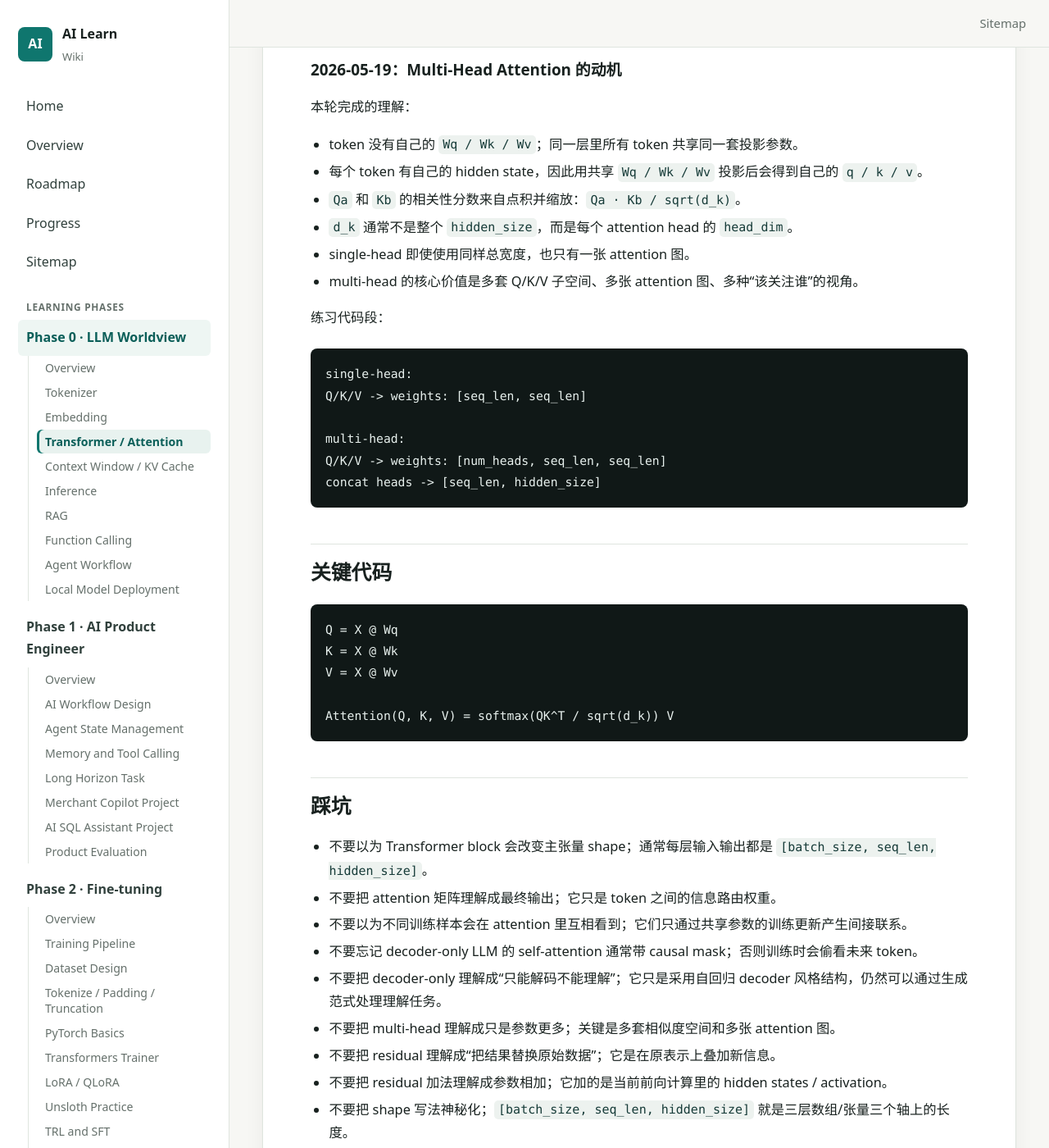
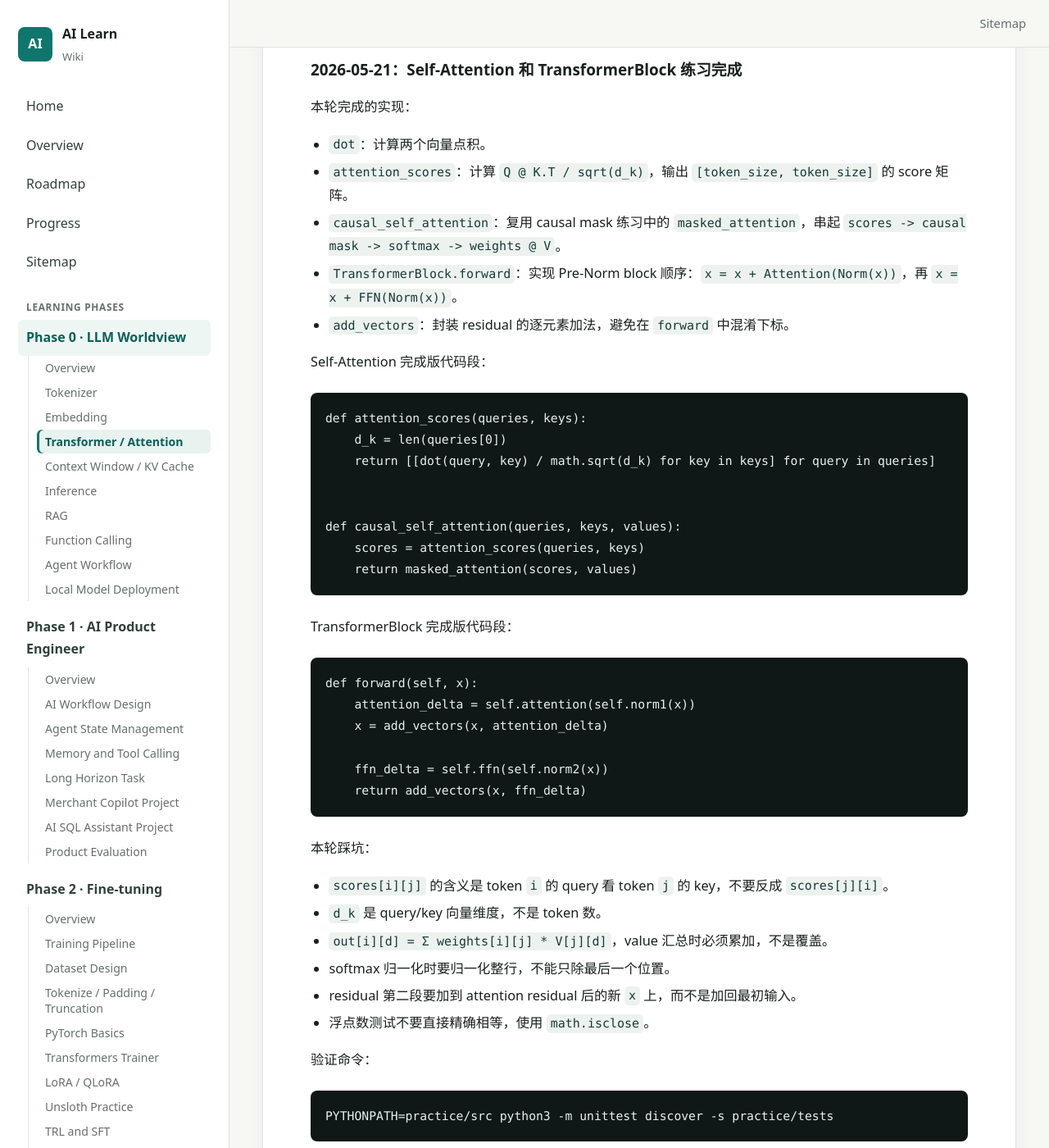
Before and after one commit to sgnilo/ai_learn, a Jekyll site: the page built from docs/phase-0-llm-worldview/03-transformer-attention.md, in a window 1280 px wide and 1400 px high, scrolled down 27619 px. Shown: the whole window at 82% size. Built offline with Jekyll 4.4.1, drawn with Linux system fonts in a browser that asks for light colours.

Commit message:
practice: complete attention block exercises

````diff
--- a/docs/phase-0-llm-worldview/03-transformer-attention.md
+++ b/docs/phase-0-llm-worldview/03-transformer-attention.md
@@ -1073,6 +1073,55 @@ PYTHONPATH=practice/src python3 -m unittest practice.tests.test_transformer_bloc
 PYTHONPATH=practice/src python3 -m unittest discover -s practice/tests
 ```
 
+### 2026-05-21：Self-Attention 和 TransformerBlock 练习完成
+
+本轮完成的实现：
+
+- `dot`：计算两个向量点积。
+- `attention_scores`：计算 `Q @ K.T / sqrt(d_k)`，输出 `[token_size, token_size]` 的 score 矩阵。
+- `causal_self_attention`：复用 causal mask 练习中的 `masked_attention`，串起 `scores -> causal mask -> softmax -> weights @ V`。
+- `TransformerBlock.forward`：实现 Pre-Norm block 顺序：`x = x + Attention(Norm(x))`，再 `x = x + FFN(Norm(x))`。
+- `add_vectors`：封装 residual 的逐元素加法，避免在 `forward` 中混淆下标。
+
+Self-Attention 完成版代码段：
+
+```python
+def attention_scores(queries, keys):
+    d_k = len(queries[0])
+    return [[dot(query, key) / math.sqrt(d_k) for key in keys] for query in queries]
+
+
+def causal_self_attention(queries, keys, values):
+    scores = attention_scores(queries, keys)
+    return masked_attention(scores, values)
+```
+
+TransformerBlock 完成版代码段：
+
+```python
+def forward(self, x):
+    attention_delta = self.attention(self.norm1(x))
+    x = add_vectors(x, attention_delta)
+
+    ffn_delta = self.ffn(self.norm2(x))
+    return add_vectors(x, ffn_delta)
+```
+
+本轮踩坑：
+
+- `scores[i][j]` 的含义是 token `i` 的 query 看 token `j` 的 key，不要反成 `scores[j][i]`。
+- `d_k` 是 query/key 向量维度，不是 token 数。
+- `out[i][d] = Σ weights[i][j] * V[j][d]`，value 汇总时必须累加，不是覆盖。
+- softmax 归一化时要归一化整行，不能只除最后一个位置。
+- residual 第二段要加到 attention residual 后的新 `x` 上，而不是加回最初输入。
+- 浮点数测试不要直接精确相等，使用 `math.isclose`。
+
+验证命令：
+
+```bash
+PYTHONPATH=practice/src python3 -m unittest discover -s practice/tests
+```
+
 ### 2026-05-19：Multi-Head Attention 的动机
 
 本轮完成的理解：
````
Also changed, not shown: docs/progress.md (+2 -1 lines), 3 other files.
